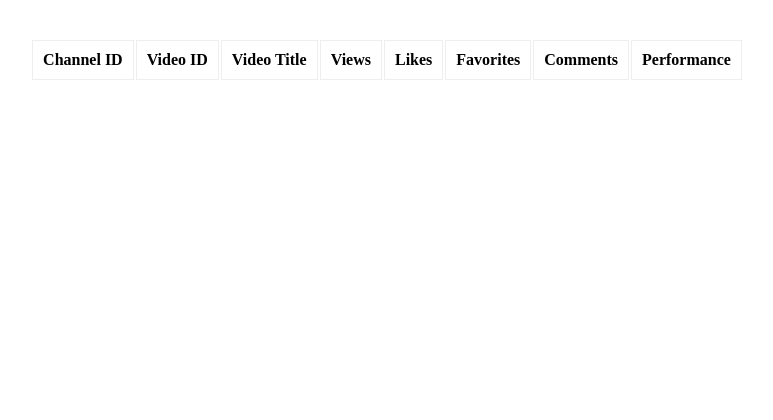
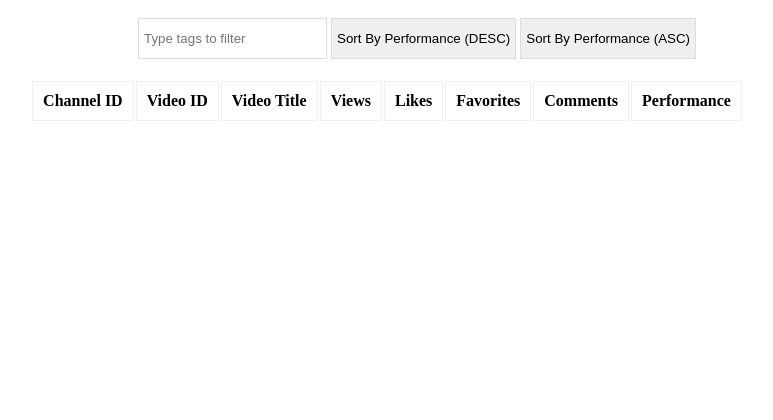
Before and after one commit to astinaam/videotracker, a Django app: page / in a window 1280 px wide; the page is wider, and only the part inside the window is pictured. Shown: the top 420 px of that part, without its empty margins (253-1026 px from the left). Before the commit the page ends 80 px from the top of that part, so only its background shows below. Run offline with Django 4.2, Linux system fonts and the light colour scheme; data that the repository does not hold is empty; parts of the project's set-up code (start-up, migrations or seed data) failed here and were passed over.

Commit message:
Add filters in the ui

```diff
--- a/ytvideo/templates/index.html
+++ b/ytvideo/templates/index.html
@@ -1,4 +1,27 @@
 <div class="videostats">
+  <div class="videofilters">
+    <input
+      type="text"
+      class="filterinput"
+      id="tagFilter"
+      onkeyup="filterByTag()"
+      placeholder="Type tags to filter"
+    />
+    <input
+      type="button"
+      id="tagFilter"
+      class="btn filterinput"
+      onkeyup="sortByPerformance('desc')"
+      value="Sort By Performance (DESC)"
+    />
+    <input
+      type="button"
+      id="tagFilter"
+      class="btn filterinput"
+      onkeyup="sortByPerformance('asc')"
+      value="Sort By Performance (ASC)"
+    />
+  </div>
   <div class="videotable">
     <table>
       <thead>
@@ -22,8 +45,14 @@
     height: 100%;
     overflow-x: auto;
   }
+  .videofilters {
+    width: 100%;
+    overflow-x: auto;
+    padding: 10px 30px;
+    text-align: center;
+  }
   .videotable table {
-    padding: 30px;
+    padding: 10px 30px;
     margin: 0 auto;
     /* border: 1px solid #eee; */
   }
@@ -37,6 +66,12 @@
   tr:hover {
     /* Add a grey background color to the table header and on hover */
     background-color: #f1f1f1;
+  }
+  #tagFilter {
+    /* width: 300px; */
+    padding: 12px 5px 12px 5px;
+    border: 1px solid #ddd;
+    margin: 0 auto;
   }
 </style>
 
```
